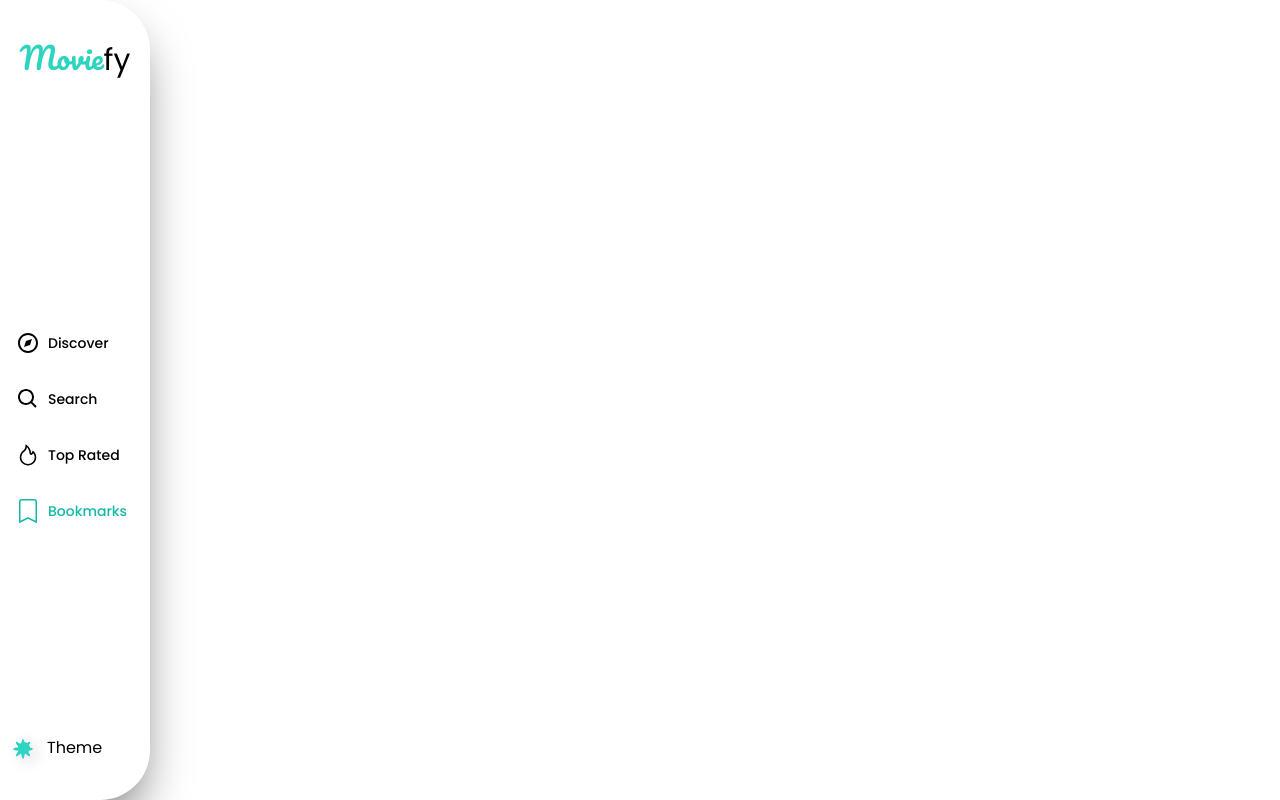
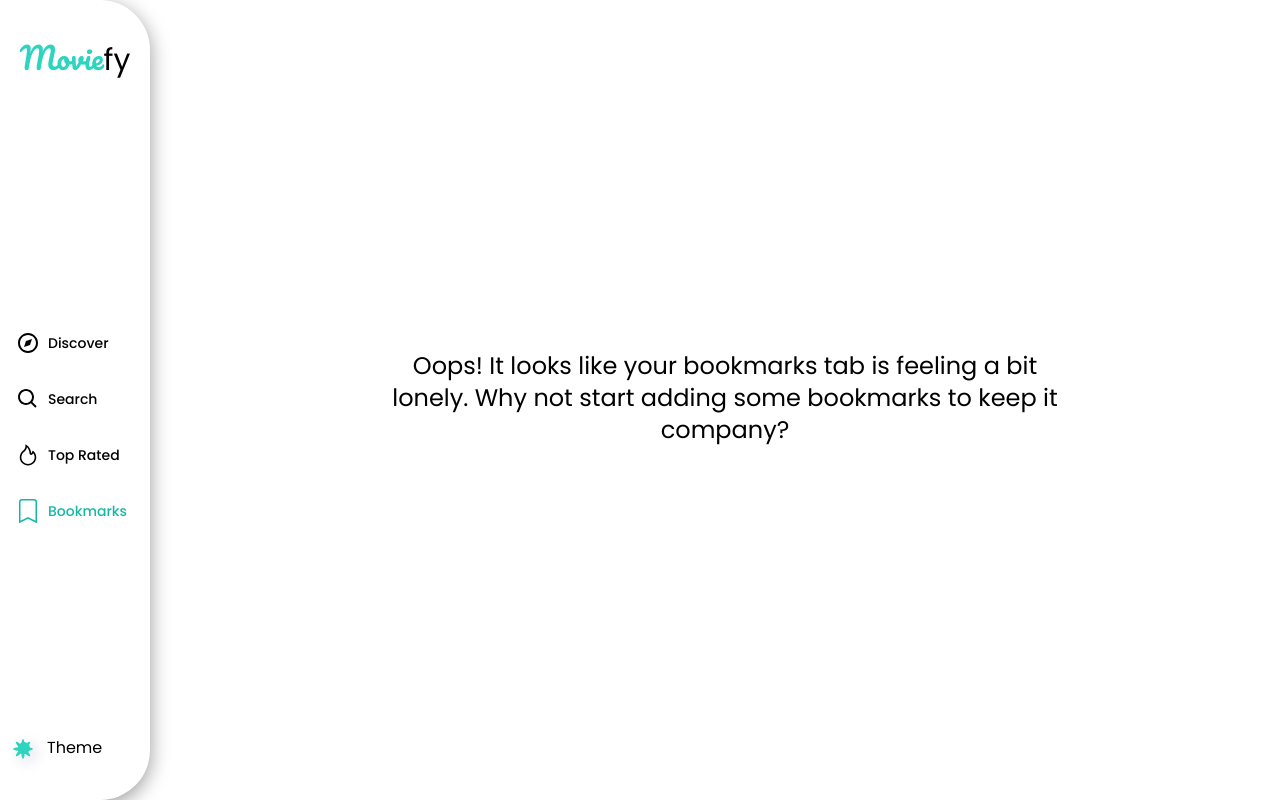
Before and after one commit to rida192/Movie-app, a React (Vite) app: page /bookmarked in a window 1280 px wide. Built offline with nearby package versions, Linux system fonts and the light colour scheme.

Commit message:
CHORE code refactoring

```diff
--- a/src/components/BookmarkedMovies.jsx
+++ b/src/components/BookmarkedMovies.jsx
@@ -1,6 +1,7 @@
 import React from "react";
 import { useBookmarkContext } from "../context/bookmarkContext";
 import MoviesGrid from "../components/MoviesGrid";
+import { motion } from "framer-motion";
 
 const BookmarkedMovies = () => {
   const { bookmarks } = useBookmarkContext();
@@ -10,11 +11,16 @@ const BookmarkedMovies = () => {
       <MoviesGrid moviesList={bookmarks} />
     </div>
   ) : (
-    <div className=" w-full text-center my-auto h-full grid place-content-center text-white">
-      <h1 className="text-2xl mt-[150px] md:mt-[0px] lg:mt-[350px] max-w-2xl">
+    <div className=" w-full text-center my-auto h-full grid place-content-center text-black dark:text-white overflow-hidden">
+      <motion.h1
+        initial={{ y: 100, opacity: 0 }}
+        animate={{ y: 0, opacity: 1 }}
+        transition={{ duration: 0.2 }}
+        className="text-2xl mt-[150px] md:mt-[0px] lg:mt-[350px] max-w-2xl"
+      >
         Oops! It looks like your bookmarks tab is feeling a bit lonely. Why not
         start adding some bookmarks to keep it company?
-      </h1>
+      </motion.h1>
     </div>
   );
 };
--- a/src/components/MovieCard.jsx
+++ b/src/components/MovieCard.jsx
@@ -1,13 +1,11 @@
-import { Link, useLocation, useParams } from "react-router-dom";
+import { Link, useLocation } from "react-router-dom";
 import { AiFillStar } from "react-icons/ai";
 import { FaBookmark } from "react-icons/fa";
 import { FaRegBookmark } from "react-icons/fa";
 import { useBookmarkContext } from "../context/bookmarkContext";
 import { AnimatePresence, motion } from "framer-motion";
-import { useState } from "react";
 
 const MovieCard = ({ movie, index }) => {
-  // const params = useParams();
   const { pathname } = useLocation();
 
   const genre = pathname.split("/")[1];
@@ -15,13 +13,10 @@ const MovieCard = ({ movie, index }) => {
   const { addBookmark, removeBookmark, isBookmarked } = useBookmarkContext();
 
   return (
+    movie.original_title !== "Così fan tutte" && (
       <motion.div
-      // layout
-      // key={movie.id}
-      // layoutId={movie.id}
         initial={{ opacity: 0 }}
         animate={{ opacity: 1 }}
-      // exit={{ opacity: 0, transition: { duration: 0.5 } }}
         transition={{ duration: 0.2, delay: index * 0.05 }}
         className="bg-gradient-to-tl dark:from-white/20  dark:to-[#222] hover:from-white/30 hover:saturate-[2.5]  backdrop-blur-lg text-center p-2 relative transition-all duration-100 group rounded-sm md:hover:scale-[1.03] text-black dark:text-white shadow-[0_5px_20px_0_rgba(0,0,0,0.3)] shadow-black/70 dark:shadow-none "
       >
@@ -32,7 +27,6 @@ const MovieCard = ({ movie, index }) => {
                 <motion.button
                   initial={{ opacity: 0.8, scale: 0.5 }}
                   animate={{ opacity: 1, scale: 1 }}
-                // exit={{ opacity: 0, transition: { duration: 0.5 } }}
                   transition={{ duration: 0.1 }}
                   className=" text-[20px] text-teal-500 "
                   onClick={() => removeBookmark(movie.id)}
@@ -44,7 +38,6 @@ const MovieCard = ({ movie, index }) => {
               <motion.button
                 initial={{ opacity: 0.8, scale: 0.5 }}
                 animate={{ opacity: 1, scale: 1 }}
-              // exit={{ opacity: 0, transition: { duration: 0.5 } }}
                 transition={{ duration: 0.1 }}
                 className=" text-[20px] dark:text-white text-black  "
                 onClick={() => addBookmark(movie)}
@@ -109,6 +102,7 @@ const MovieCard = ({ movie, index }) => {
           )}
         </div> */}
       </motion.div>
+    )
   );
 };
 
--- a/src/components/MovieDetails.jsx
+++ b/src/components/MovieDetails.jsx
@@ -32,7 +32,7 @@ const MovieDetails = () => {
     divRef?.current?.scrollIntoView({ behavior: "smooth" });
   });
 
-  // console.log("movie", movie);
+  console.log("movie", movie);
   // console.log(similerMovies);
 
   return error ? (
--- a/src/components/Search.jsx
+++ b/src/components/Search.jsx
@@ -61,7 +61,7 @@ const Search = () => {
             </button>
           </form>
         </div>
-        <h1 className=" mt-8 text-white/80 text-sm md:text-lg">
+        <h1 className=" mt-8 text-black dark:text-white/80 text-sm md:text-lg ">
           Showing resluts of {search}
         </h1>
       </div>
--- a/src/components/Sidebar.jsx
+++ b/src/components/Sidebar.jsx
@@ -63,7 +63,7 @@ const Sidebar = () => {
   return (
     <>
       {/* desktop header */}
-      <div className="hidden md:flex flex-col justify-between w-[150px] py-10 px-4 bg-white dark:bg-gradient-to-br  dark:from-[#222] dark:to-black rounded-tr-[50px] rounded-br-[50px] gap-20 text-black dark:text-white shadow-2xl  shadow-black/60 dark:shadow-none">
+      <div className="hidden md:flex flex-col justify-between w-[150px] py-10 px-4 bg-white dark:bg-gradient-to-br  dark:from-[#222] dark:to-black rounded-tr-[50px] rounded-br-[50px] gap-20 text-black dark:text-white shadow-[0_5px_20px_0_rgba(0,0,0,0.3)]  shadow-black/40 dark:shadow-none">
         <h1 className="text-3xl mx-auto">
           <span className="text-teal-400 font-[Pacifico]">Movie</span>fy
         </h1>
```
Lines whose indentation alone changed are shown as unchanged.
